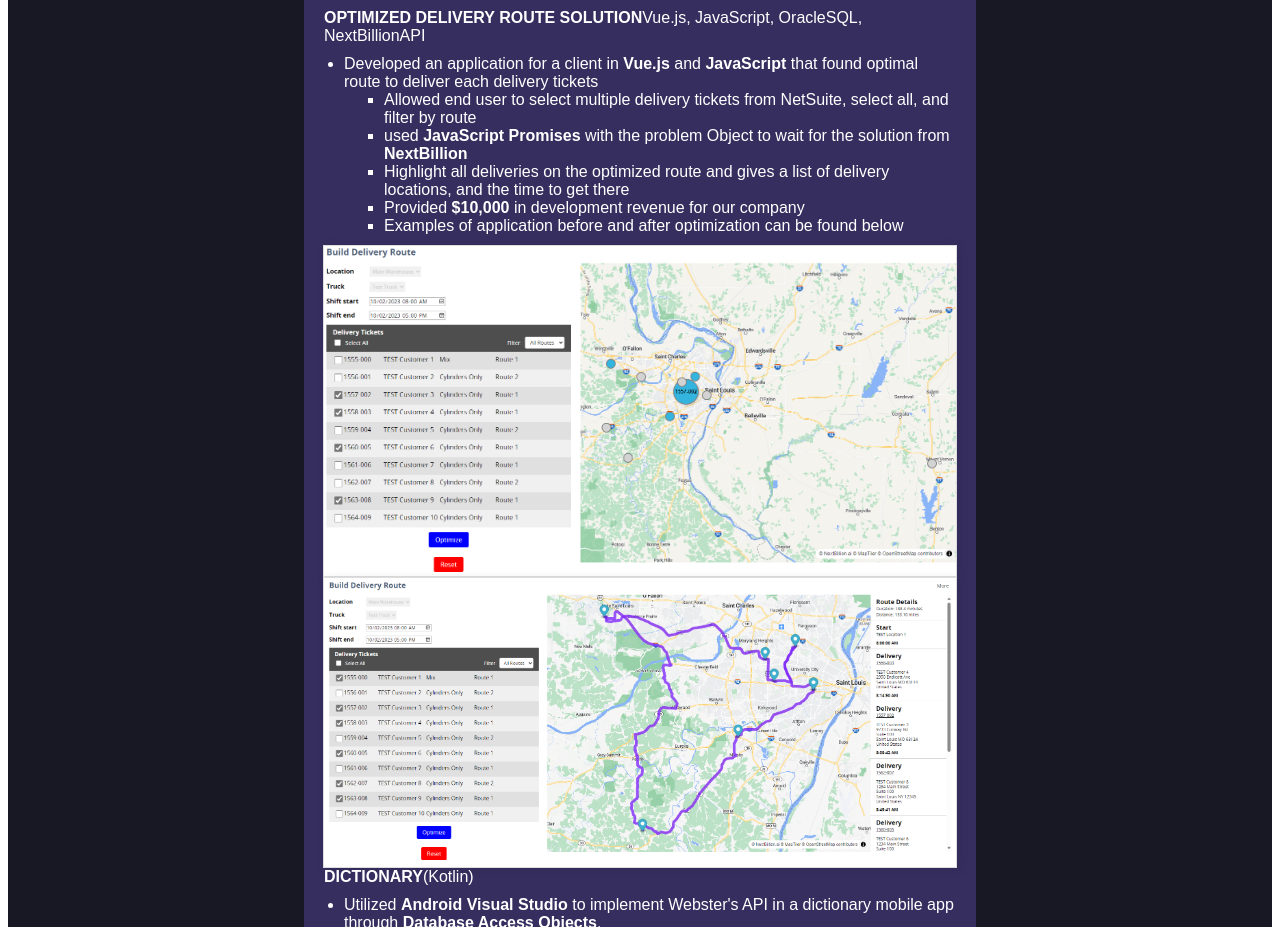
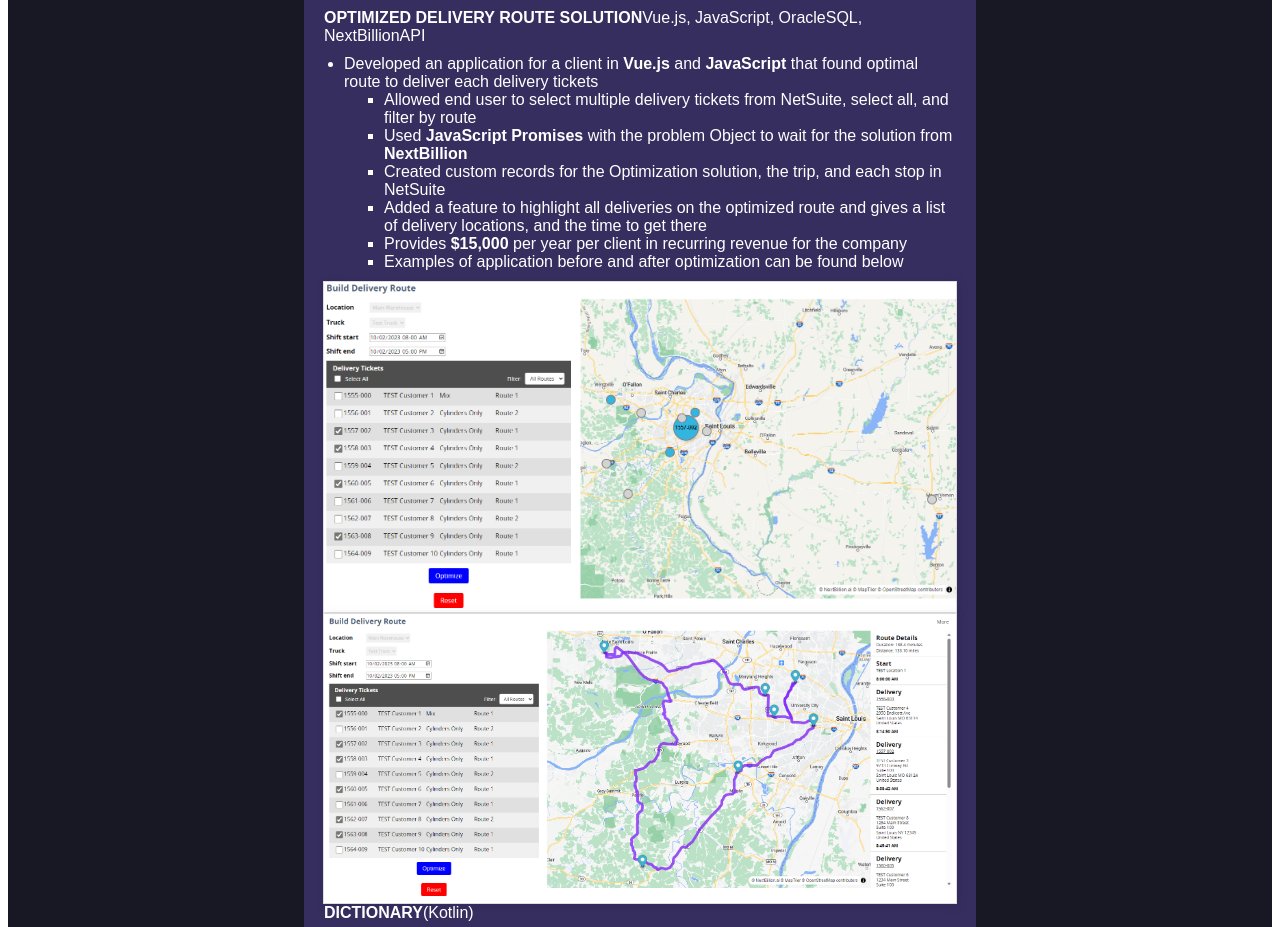
Before and after one commit to zmbelles/personal-site-v2, a Vue app: page /resume in a window 1280 px wide. Shown: the part 1141-2068 px from the top of the page. Built offline with nearby package versions, Linux system fonts and the light colour scheme.

Commit message:
Update ResumePage.vue
edited resume page to include changes from WGS Routing Project Round 3

```diff
--- a/src/components/ResumePage.vue
+++ b/src/components/ResumePage.vue
@@ -50,9 +50,10 @@
             <li>Developed an application for a client in <b>Vue.js</b> and <b>JavaScript</b> that found optimal route to deliver each delivery tickets</li>
             <ul>
               <li>Allowed end user to select multiple delivery tickets from NetSuite, select all, and filter by route</li>
-              <li>used <b>JavaScript Promises</b> with the problem Object to wait for the solution from <b>NextBillion</b></li>
-              <li>Highlight all deliveries on the optimized route and gives a list of delivery locations, and the time to get there</li>
-              <li>Provided <b>$10,000</b> in development revenue for our company</li>
+              <li>Used <b>JavaScript Promises</b> with the problem Object to wait for the solution from <b>NextBillion</b></li>
+              <li>Created custom records for the Optimization solution, the trip, and each stop in NetSuite</li>
+              <li>Added a feature to highlight all deliveries on the optimized route and gives a list of delivery locations, and the time to get there</li>
+              <li>Provides <b>$15,000</b> per year per client in recurring revenue for the company</li>
               <li>Examples of application before and after optimization can be found below</li>
             </ul>
           </ul>
```
